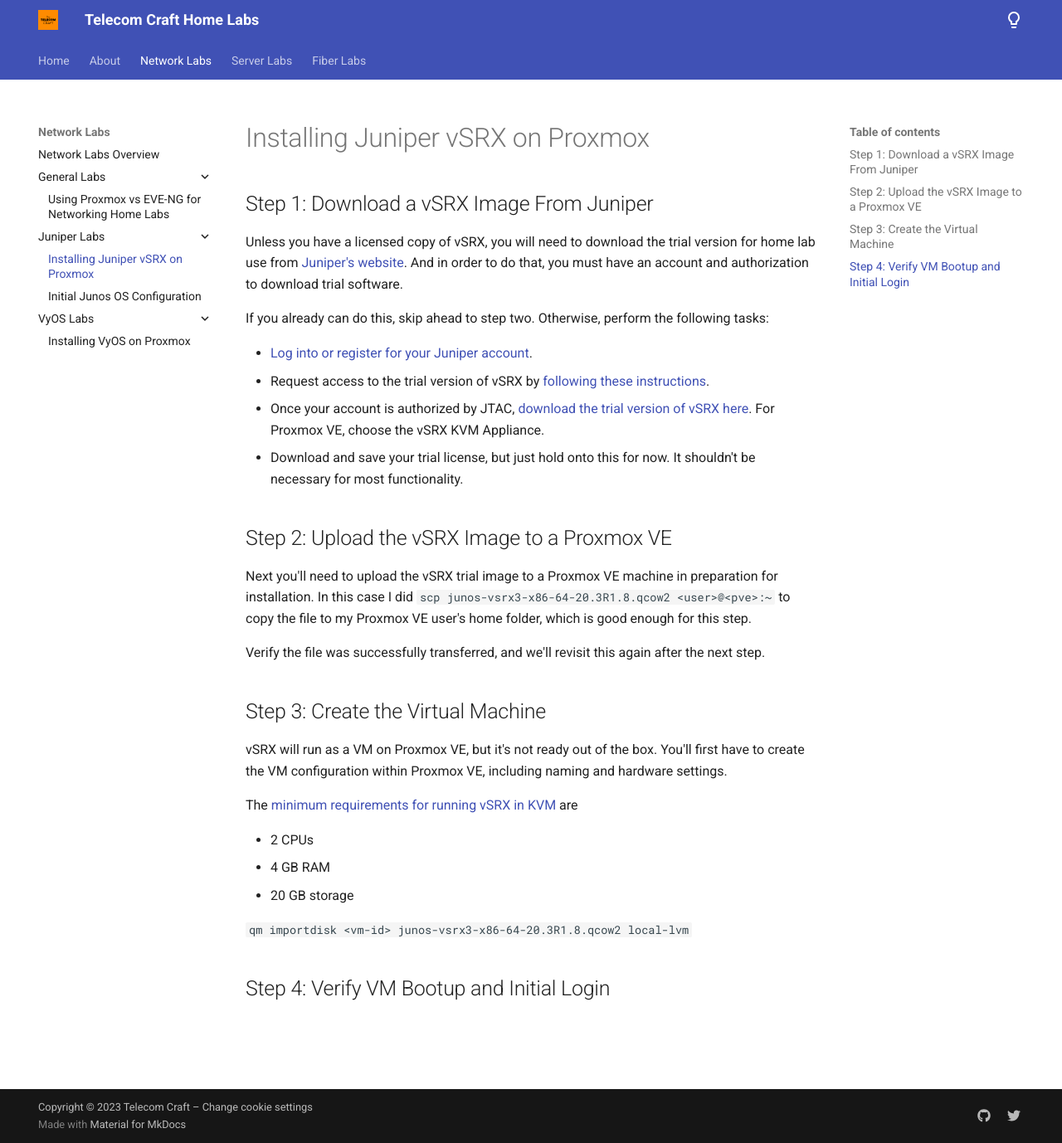
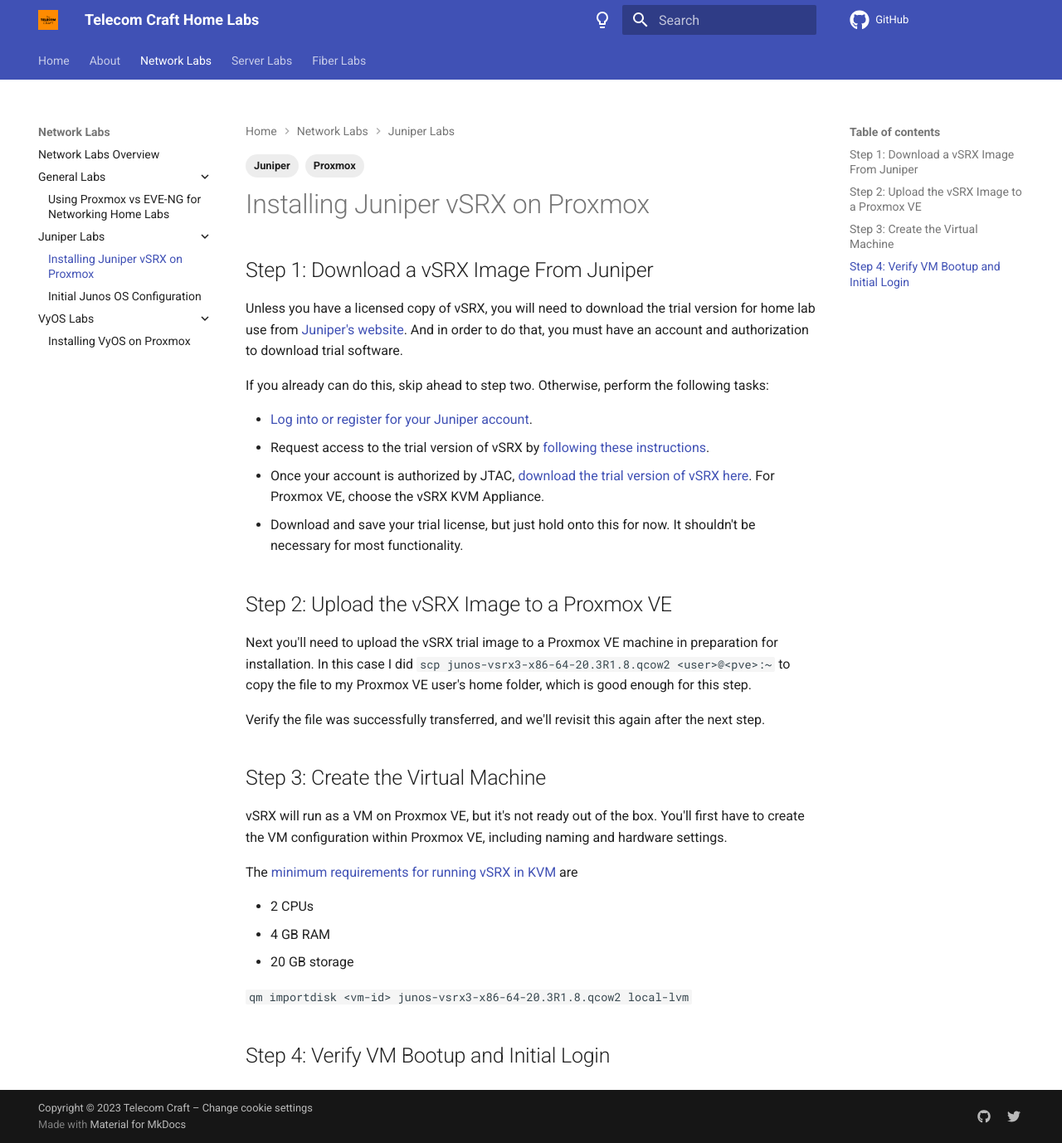
Before and after one commit to telecomcraft/homelabs, an MkDocs documentation site: the page built from docs/labs/networks/juniper/installing-vsrx-on-proxmox.md, in a window 1280 px wide and 1378 px high. Shown: the whole window at 83% size. Built offline with MkDocs 1.6.1 and Material for MkDocs 9.7.7, drawn with Linux system fonts in a browser that asks for light colours; comment, search, counter and statistics services are not loaded.

Commit message:
Adding additional plugins and tagging functionality

```diff
--- a/docs/labs/networks/juniper/installing-vsrx-on-proxmox.md
+++ b/docs/labs/networks/juniper/installing-vsrx-on-proxmox.md
@@ -1,3 +1,9 @@
+---
+tags:
+  - Juniper
+  - Proxmox
+---
+
 # Installing Juniper vSRX on Proxmox
 
 ## Step 1: Download a vSRX Image From Juniper
--- a/mkdocs.yml
+++ b/mkdocs.yml
@@ -1,5 +1,6 @@
 site_name: Telecom Craft Home Labs
 site_url: https://labs.telecomcraft.com
+repo_url: https://github.com/telecomcraft/homelabs
 
 theme:
   name: material
@@ -23,6 +24,7 @@
     - navigation.tabs
     - navigation.top
     - navigation.expand
+    - navigation.path
     - search.highlight
 
 copyright: >
@@ -69,6 +71,14 @@
       - Fiber Labs Overview: 'labs/fiber/overview.md'
 
 plugins:
+  - search
   - git-committers:
       repository: telecomcraft/homelabs
       branch: main
+  - git-revision-date-localized:
+      enable_creation_date: true
+  - tags:
+      tags_slugify: !!python/object/apply:pymdownx.slugs.slugify
+          kwds:
+            case: lower
+      tags_file: tags.md
```
Also changed, not shown: docs/tags.md (added).
